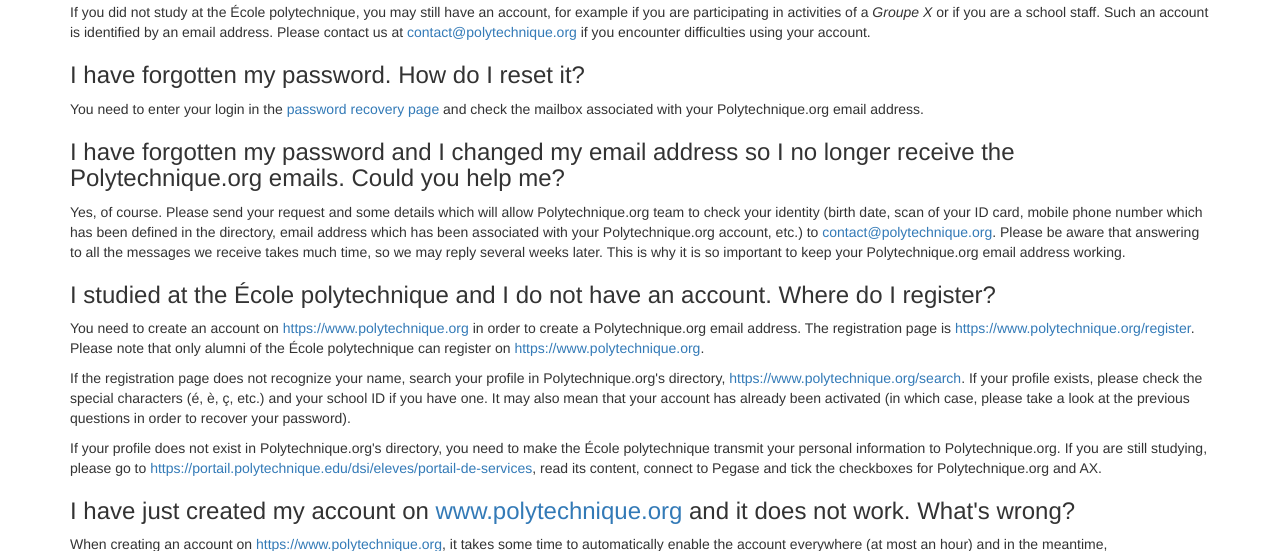
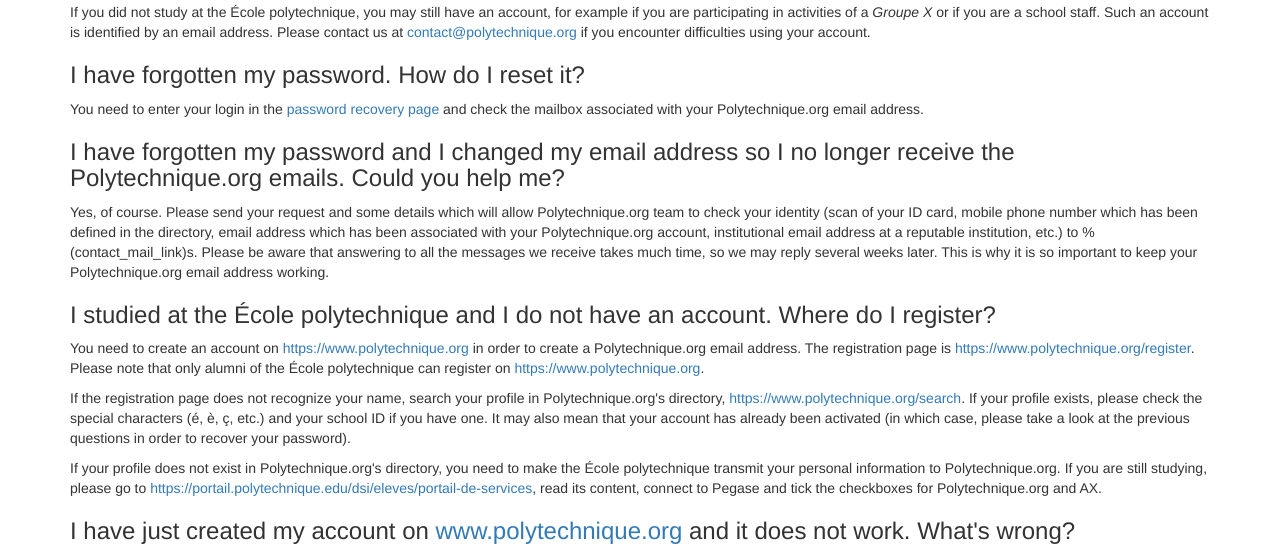
Before and after one commit to Polytechnique-org/xorgauth, a Django app: template xorgauth/templates/faq.html in a window 1280 px wide. Shown: the part 367-918 px from the top of the page. Run offline with Django 3.2, Linux system fonts and the light colour scheme; the template is opened without the code that fills it, so the values that code supplies are empty; some libraries are stand-ins or nearby versions.

Commit message:
Fix translation source

```diff
--- a/xorgauth/templates/faq.html
+++ b/xorgauth/templates/faq.html
@@ -17,7 +17,7 @@
 <p>{% blocktrans %}You need to enter your login in the <a href="{{ pwd_reset_url }}">password recovery page</a> and check the mailbox associated with your Polytechnique.org email address.{% endblocktrans %}</p>
 
 <h3>{% trans "I have forgotten my password and I changed my email address so I no longer receive the Polytechnique.org emails. Could you help me?" %}</h3>
-<p>{% blocktrans with contact_mail_link='<a href="mailto:contact@polytechnique.org">contact@polytechnique.org</a>' %}Yes, of course. Please send your request and some details which will allow Polytechnique.org team to check your identity (birth date, scan of your ID card, mobile phone number which has been defined in the directory, email address which has been associated with your Polytechnique.org account, etc.) to {{ contact_mail_link }}. Please be aware that answering to all the messages we receive takes much time, so we may reply several weeks later. This is why it is so important to keep your Polytechnique.org email address working.{% endblocktrans %}</p>
+<p>{% blocktrans with contact_mail_link='<a href="mailto:contact@polytechnique.org">contact@polytechnique.org</a>' %}Yes, of course. Please send your request and some details which will allow Polytechnique.org team to check your identity (scan of your ID card, mobile phone number which has been defined in the directory, email address which has been associated with your Polytechnique.org account, institutional email address at a reputable institution, etc.) to %(contact_mail_link)s. Please be aware that answering to all the messages we receive takes much time, so we may reply several weeks later. This is why it is so important to keep your Polytechnique.org email address working.{% endblocktrans %}</p>
 
 <h3>{% trans "I studied at the École polytechnique and I do not have an account. Where do I register?" %}</h3>
 <p>{% blocktrans with xorg_link='<a href="https://www.polytechnique.org">https://www.polytechnique.org</a>' xorg_reg_link='<a href="https://www.polytechnique.org/register">https://www.polytechnique.org/register</a>' %}You need to create an account on {{ xorg_link }} in order to create a Polytechnique.org email address. The registration page is {{ xorg_reg_link }}. Please note that only alumni of the École polytechnique can register on {{ xorg_link }}.{% endblocktrans %}</p>
```
